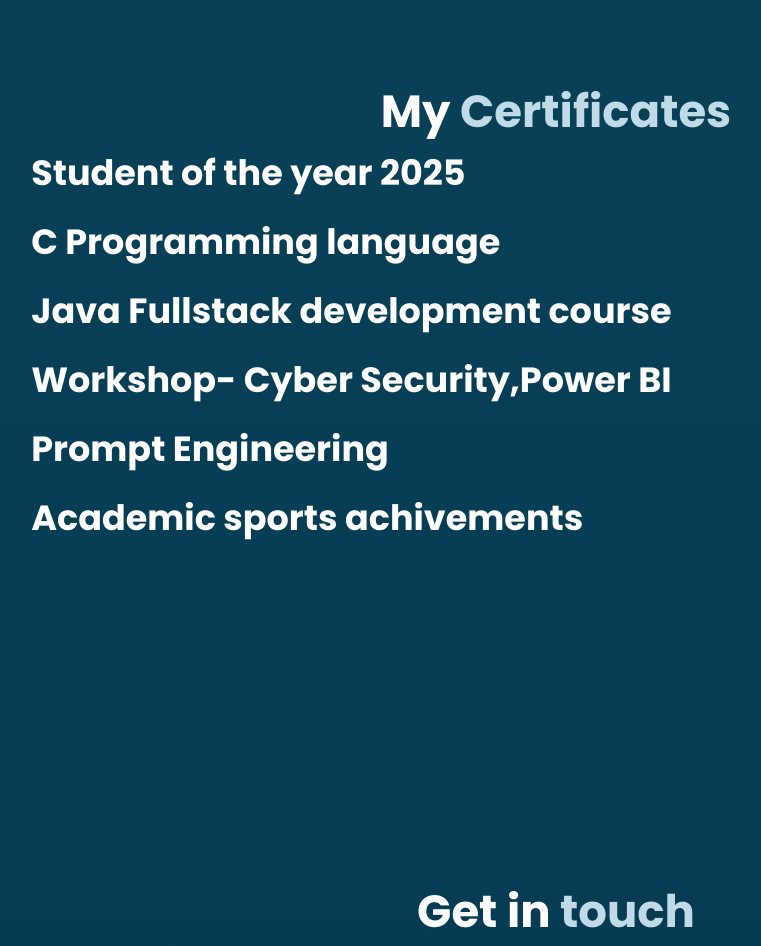
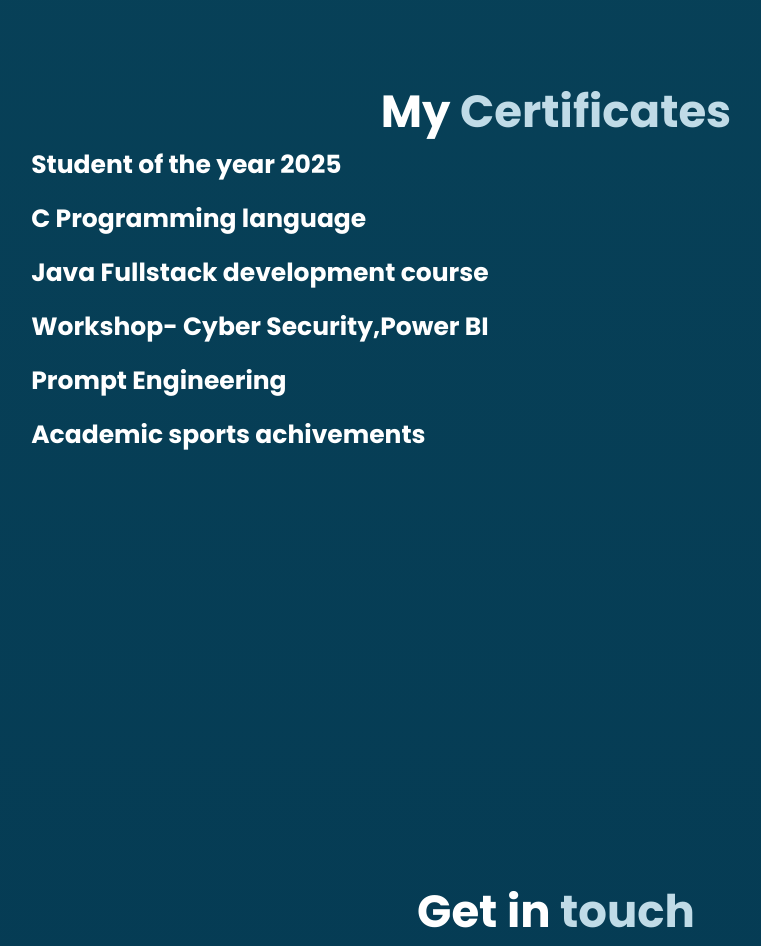
Before and after one commit to aarthivennila/Portfolio-streamlit, a plain HTML site: page index.html in a window 1280 px wide. Shown: the part 3468-4414 px from the top of the page, without its empty margins (84-845 px from the left). Drawn offline with nearby package versions, Linux system fonts and the light colour scheme; some packages are replaced by stand-ins of ours; a script that the page names is missing.

Commit message:
updated certicates section

```diff
--- a/index.html
+++ b/index.html
@@ -153,17 +153,17 @@
     <section class="Certificates" id="cert">
         <h2 class="heading">My <span>Certificates</span></h2>
             <div class="cert-list">
-               <h3 style="font-size: 35px;">Student of the year 2025</h3>
+               <h3 style="font-size: 25px;">Student of the year 2025</h3>
         <br>
-                 <h3 style="font-size: 35px;">C Programming language</h3>
+                 <h3 style="font-size: 25px;">C Programming language</h3>
          <br>
-                <h3 style="font-size: 35px;">Java Fullstack development course</h3>
+                <h3 style="font-size: 25px;">Java Fullstack development course</h3>
          <br>
-                <h3 style="font-size: 35px;">Workshop- Cyber Security,Power BI</h3>
+                <h3 style="font-size: 25px;">Workshop- Cyber Security,Power BI</h3>
          <br>
-               <h3 style="font-size: 35px;">Prompt Engineering</h3>
+               <h3 style="font-size: 25px;">Prompt Engineering</h3>
                 <br>
-               <h3 style="font-size: 35px;">Academic sports achivements</h3>
+               <h3 style="font-size: 25px;">Academic sports achivements</h3>
             </div>
     </section>
 
```
